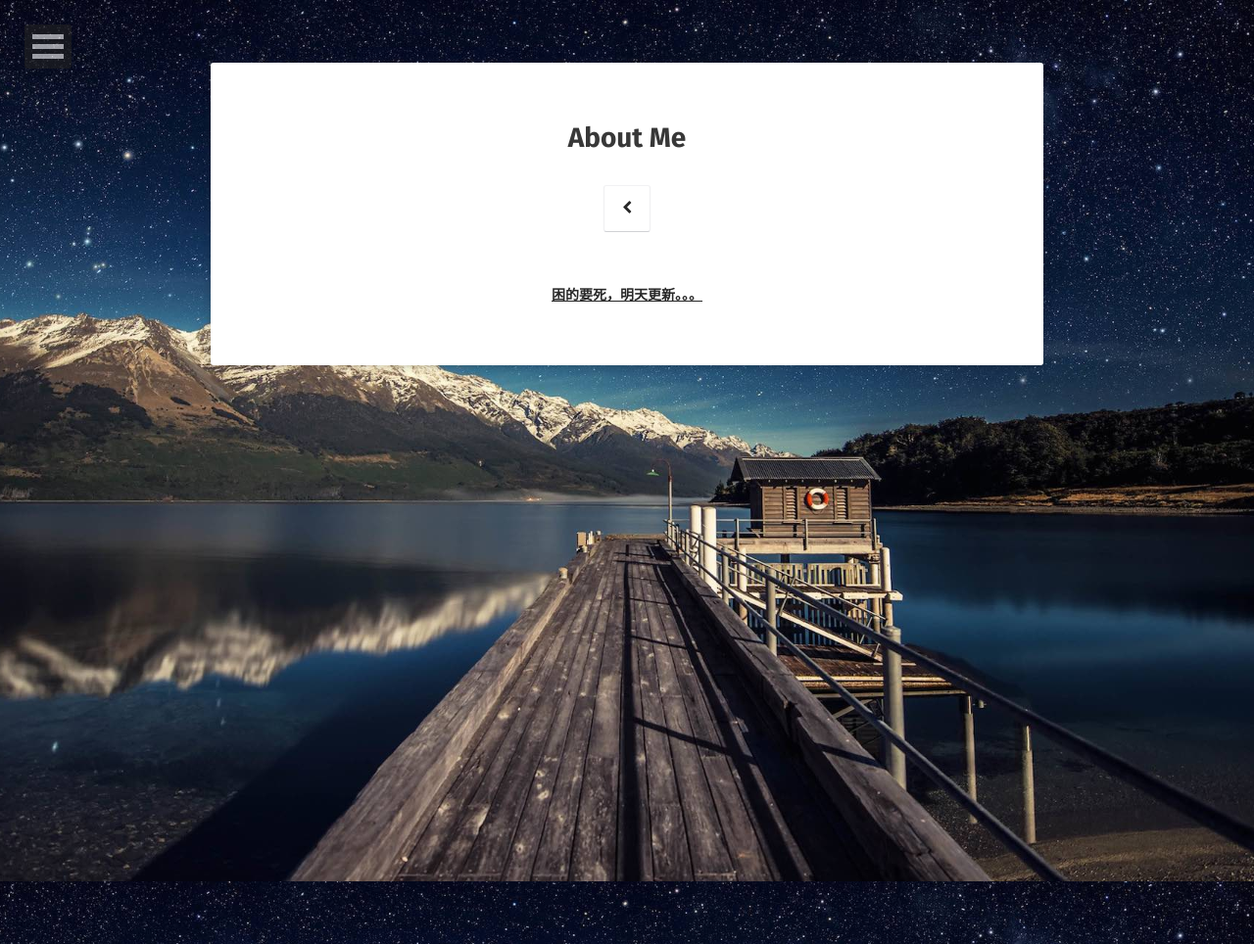
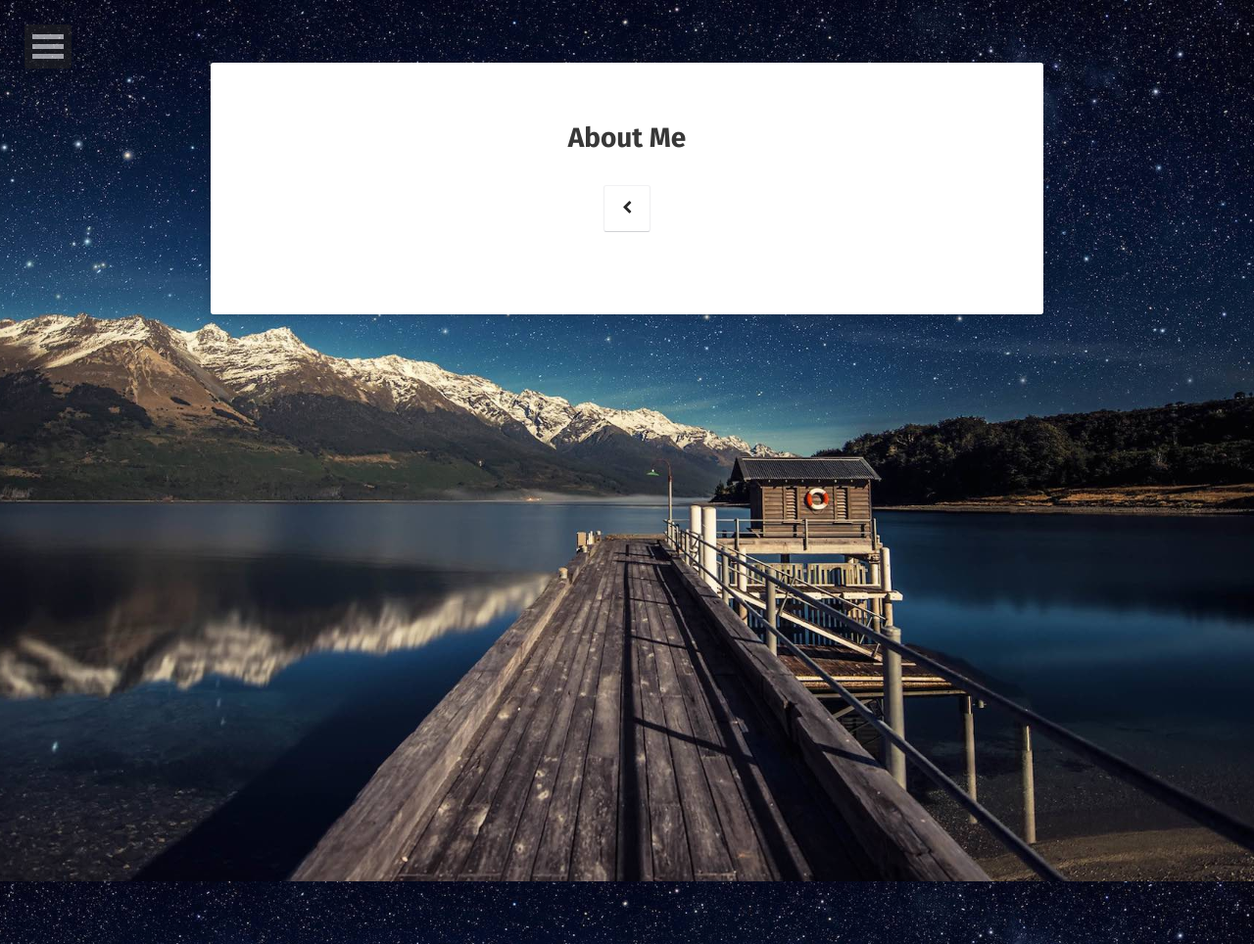
Before and after one commit to QuincyHan/Quincyhan.github.io, a Jekyll site: the page built from about/index.md, in a window 1280 px wide. Shown: the whole page at 98% size. Built offline with Jekyll 4.4.1, drawn with Linux system fonts in a browser that asks for light colours; some web fonts are replaced.

Commit message:
modify some content

```diff
--- a/about/index.md
+++ b/about/index.md
@@ -6,4 +6,4 @@ date: 2016-03-21
 comments: false
 ---
 
-<center><a href="https://quincyhan.github.io"><b>困的要死，明天更新。。。</b></a></center>
+<center><a href="https://quincyhan.github.io"><b></b></a></center>
```
